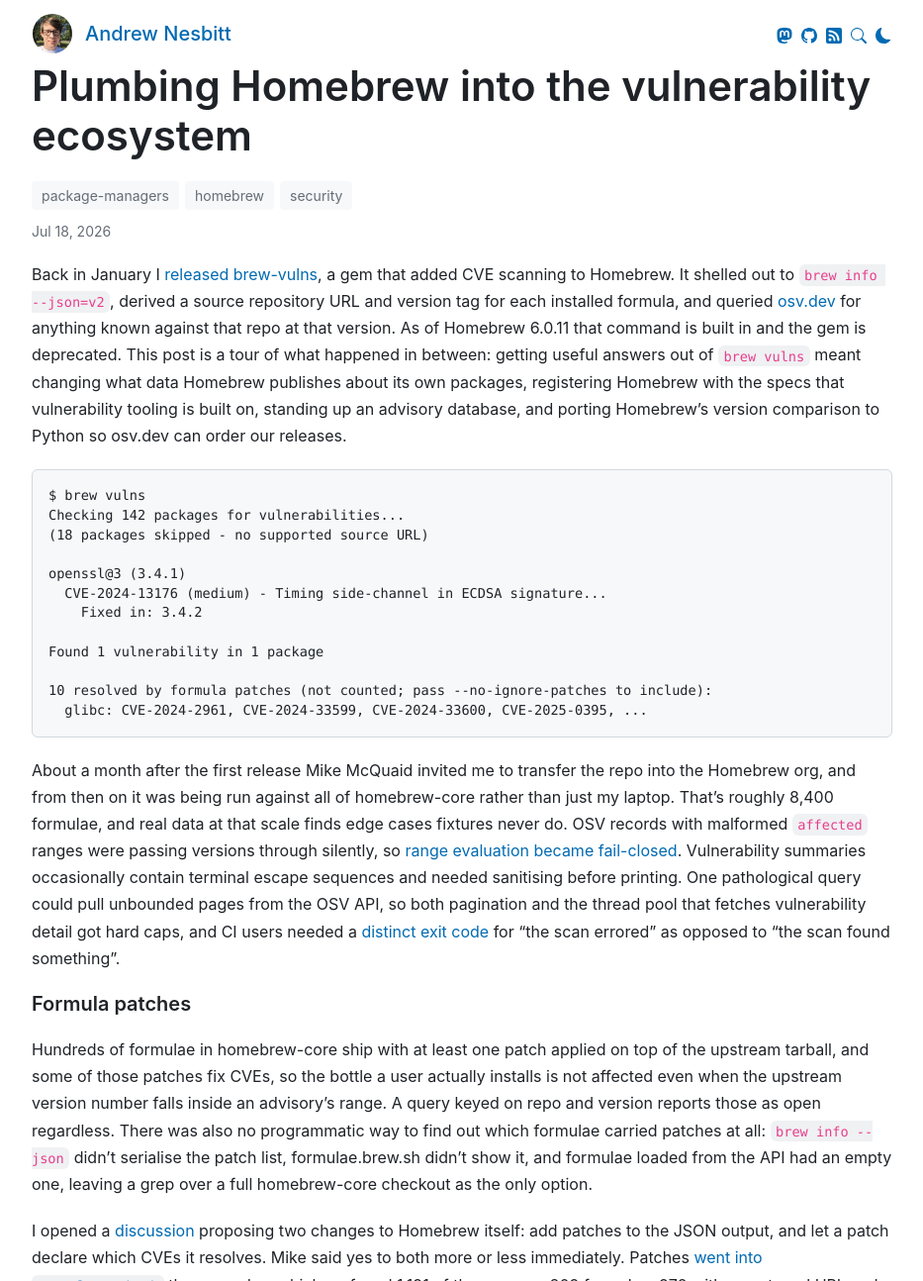
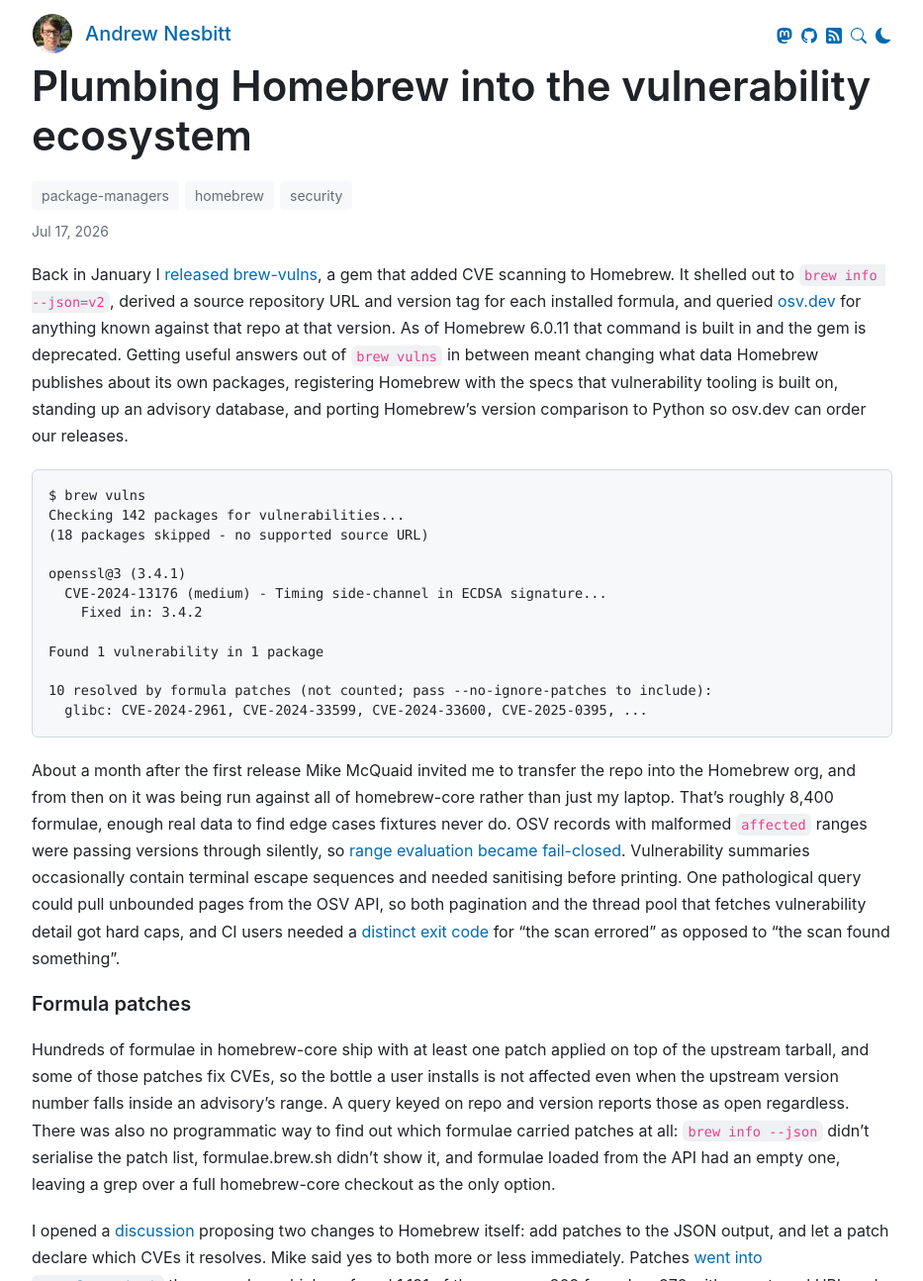
Before and after one commit to andrew/nesbitt.io, a Jekyll site: the page built from _posts/2026-07-17-plumbing-homebrew-into-the-vulnerability-ecosystem.md, in a window 1280 px wide and 1400 px high, cut to the strip 106-1400 px from the top of the window. Shown: the whole strip at 99% size, without its empty margins (173-1106 px from the left). Built offline with Jekyll 4.4.1, drawn with Linux system fonts in a browser that asks for light colours; comment, search, counter and statistics services are not loaded; some of the changed text lies outside the part shown.

Commit message:
Update 2026-07-17-plumbing-homebrew-into-the-vulnerability-ecosystem.md

````diff
--- a/_posts/2026-07-17-plumbing-homebrew-into-the-vulnerability-ecosystem.md
+++ b/_posts/2026-07-17-plumbing-homebrew-into-the-vulnerability-ecosystem.md
@@ -1,7 +1,7 @@
 ---
 layout: post
 title: "Plumbing Homebrew into the vulnerability ecosystem"
-date: 2026-07-18 10:00 +0000
+date: 2026-07-17 10:00 +0000
 description: "One command, six repos, three standards bodies, an advisory database, and a version comparator written in the wrong language."
 tags:
   - package-managers
@@ -9,7 +9,7 @@
   - security
 ---
 
-Back in January I [released brew-vulns](/2026/01/08/brew-vulns-cve-scanning-for-homebrew), a gem that added CVE scanning to Homebrew. It shelled out to `brew info --json=v2`, derived a source repository URL and version tag for each installed formula, and queried [osv.dev](https://osv.dev) for anything known against that repo at that version. As of Homebrew 6.0.11 that command is built in and the gem is deprecated. This post is a tour of what happened in between: getting useful answers out of `brew vulns` meant changing what data Homebrew publishes about its own packages, registering Homebrew with the specs that vulnerability tooling is built on, standing up an advisory database, and porting Homebrew's version comparison to Python so osv.dev can order our releases.
+Back in January I [released brew-vulns](/2026/01/08/brew-vulns-cve-scanning-for-homebrew), a gem that added CVE scanning to Homebrew. It shelled out to `brew info --json=v2`, derived a source repository URL and version tag for each installed formula, and queried [osv.dev](https://osv.dev) for anything known against that repo at that version. As of Homebrew 6.0.11 that command is built in and the gem is deprecated. Getting useful answers out of `brew vulns` in between meant changing what data Homebrew publishes about its own packages, registering Homebrew with the specs that vulnerability tooling is built on, standing up an advisory database, and porting Homebrew's version comparison to Python so osv.dev can order our releases.
 
 ```
 $ brew vulns
@@ -26,11 +26,11 @@
   glibc: CVE-2024-2961, CVE-2024-33599, CVE-2024-33600, CVE-2025-0395, ...
 ```
 
-About a month after the first release Mike McQuaid invited me to transfer the repo into the Homebrew org, and from then on it was being run against all of homebrew-core rather than just my laptop. That's roughly 8,400 formulae, and real data at that scale finds edge cases fixtures never do. OSV records with malformed `affected` ranges were passing versions through silently, so [range evaluation became fail-closed](https://github.com/Homebrew/homebrew-brew-vulns/pull/62). Vulnerability summaries occasionally contain terminal escape sequences and needed sanitising before printing. One pathological query could pull unbounded pages from the OSV API, so both pagination and the thread pool that fetches vulnerability detail got hard caps, and CI users needed a [distinct exit code](https://github.com/Homebrew/homebrew-brew-vulns/pull/79) for "the scan errored" as opposed to "the scan found something".
+About a month after the first release Mike McQuaid invited me to transfer the repo into the Homebrew org, and from then on it was being run against all of homebrew-core rather than just my laptop. That's roughly 8,400 formulae, enough real data to find edge cases fixtures never do. OSV records with malformed `affected` ranges were passing versions through silently, so [range evaluation became fail-closed](https://github.com/Homebrew/homebrew-brew-vulns/pull/62). Vulnerability summaries occasionally contain terminal escape sequences and needed sanitising before printing. One pathological query could pull unbounded pages from the OSV API, so both pagination and the thread pool that fetches vulnerability detail got hard caps, and CI users needed a [distinct exit code](https://github.com/Homebrew/homebrew-brew-vulns/pull/79) for "the scan errored" as opposed to "the scan found something".
 
 ### Formula patches
 
-Hundreds of formulae in homebrew-core ship with at least one patch applied on top of the upstream tarball, and some of those patches fix CVEs, so the bottle a user actually installs is not affected even when the upstream version number falls inside an advisory's range. A query keyed on repo and version reports those as open regardless. There was also no programmatic way to find out which formulae carried patches at all: `brew info --json` didn't serialise the patch list, formulae.brew.sh didn't show it, and formulae loaded from the API had an empty one, leaving a grep over a full homebrew-core checkout as the only option.
+Hundreds of formulae in homebrew-core ship with at least one patch applied on top of the upstream tarball, and some of those patches fix CVEs, so the bottle a user installs is not affected even when the upstream version number falls inside an advisory's range. A query keyed on repo and version reports those as open regardless. There was also no programmatic way to find out which formulae carried patches at all: `brew info --json` didn't serialise the patch list, formulae.brew.sh didn't show it, and formulae loaded from the API had an empty one, leaving a grep over a full homebrew-core checkout as the only option.
 
 I opened a [discussion](https://github.com/orgs/Homebrew/discussions/6869) proposing two changes to Homebrew itself: add patches to the JSON output, and let a patch declare which CVEs it resolves. Mike said yes to both more or less immediately. Patches [went into `Formula#to_hash`](https://github.com/Homebrew/brew/pull/22459) the same day, which surfaced 1,191 of them across 809 formulae, 972 with an external URL and 219 embedded in the formula file as `__END__` data. The `patch do` DSL then [gained `resolves` and `type`](https://github.com/Homebrew/brew/pull/22466):
 
@@ -110,7 +110,7 @@
 
 Every installed keg already carries an SPDX SBOM listing its dependencies with versions, and the built-in command reads that SBOM for the top-level source URL now, so the inventory for scanning a formula's whole dependency tree is already on disk and the remaining work is the same matching problem as everything above. Casks are harder because a large share of them package closed-source applications, with no upstream repo to query and no visible dependency list to walk. The [EU Cyber Resilience Act](/2026/07/01/the-cra-is-not-about-open-source) will change that from outside Homebrew: vendors selling into Europe will have to produce SBOMs for their products, and as those start to appear for the apps that casks install, scanning a cask's dependency tree becomes the same job as scanning a keg's.
 
-On the maintainer side, a [homebrew-core](https://github.com/Homebrew/homebrew-core) PR that bumps a formula is the natural place to report which CVEs the bump closes, which are still open at the new version, and which affect any vendored `resource` blocks. Running the full matcher against the one changed formula is cheap enough to sit inside `brew test-bot` alongside the existing audit checks, and anything it finds that isn't already a `BREW-*` record is itself a candidate for the advisory database, which gives the database a second feed driven by formula changes as well as the nightly advisory sweep. Restoring `--sarif` and `--cyclonedx` output brings back the code-scanning and SBOM integrations for downstream projects that want to scan their own Brewfiles in CI.
+On the maintainer side, a [homebrew-core](https://github.com/Homebrew/homebrew-core) PR that bumps a formula is the natural place to report which CVEs the bump closes, which are still open at the new version, and which affect any vendored `resource` blocks. Running the full matcher against the one changed formula is cheap enough to sit inside `brew test-bot` alongside the existing audit checks. Anything it finds that isn't already a `BREW-*` record is a candidate for the advisory database, giving it a second feed driven by formula changes as well as the nightly advisory sweep. Restoring `--sarif` and `--cyclonedx` output brings back the code-scanning and SBOM integrations for downstream projects that want to scan their own Brewfiles in CI.
 
 Underneath all of that, [osv.dev ingestion](https://github.com/google/osv.dev/pull/5660) is still the gate for querying `{ecosystem: "Homebrew"}` directly rather than fetching the advisory JSON, and CVSS v4 scoring still needs its lookup table before v4-only records get a severity label.
 
````
Also changed, not shown: other parts of _posts/2026-07-17-plumbing-homebrew-into-the-vulnerability-ecosystem.md (+2 -2 lines).
